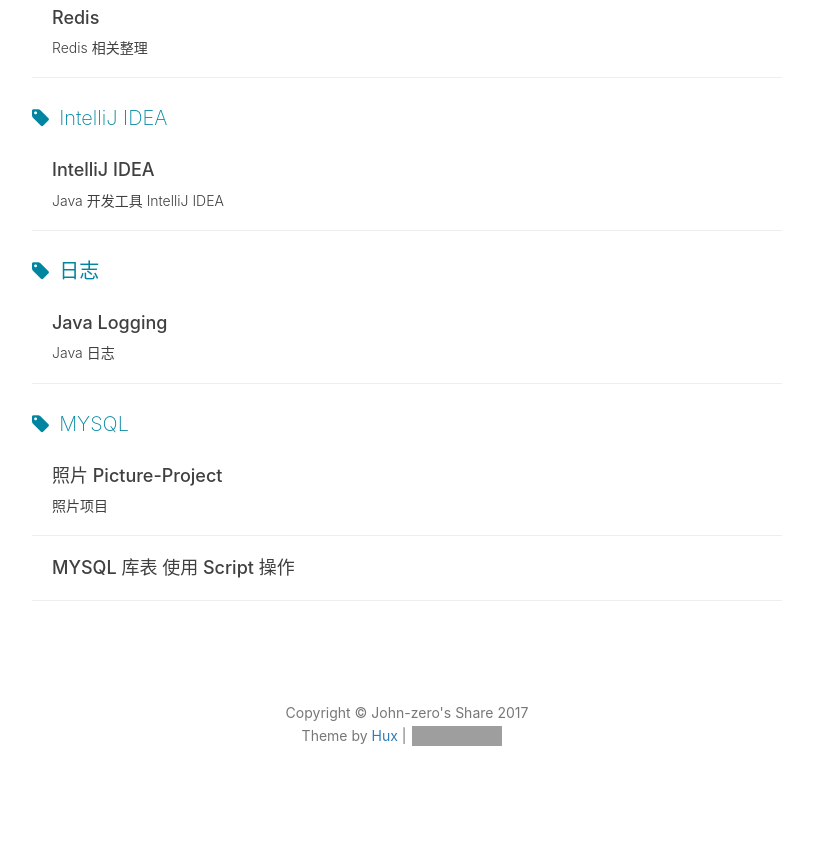
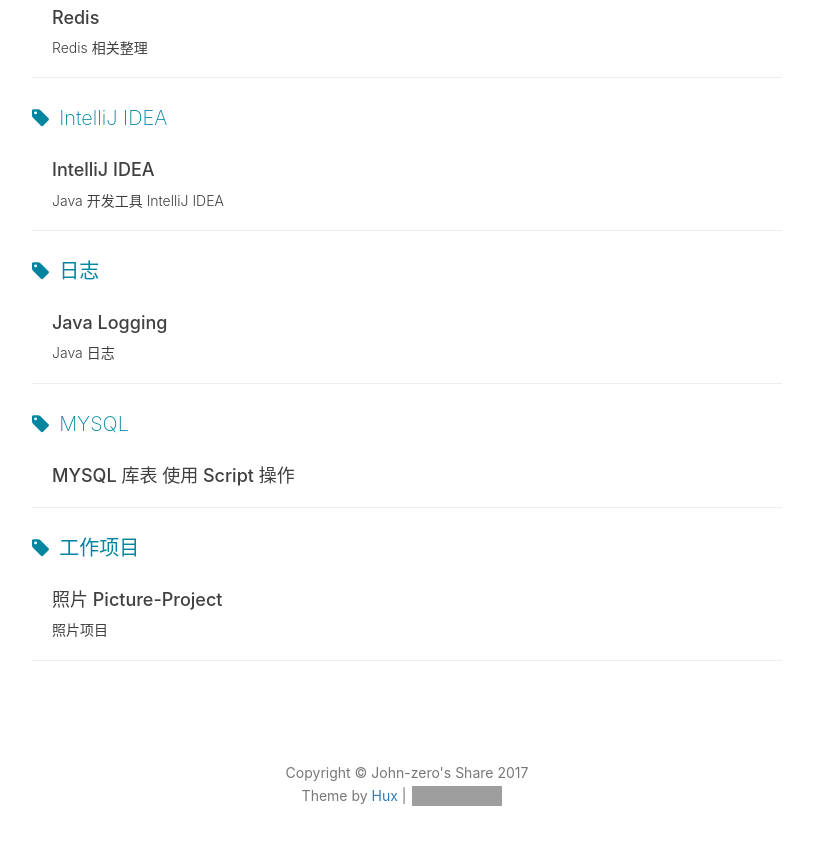
Before and after one commit to John-zero/John-zero.github.io, a Jekyll site: the page built from tags.html, in a window 1280 px wide and 900 px high, scrolled down 1188 px. Shown: the top 845 px of the window, without its empty margins (233-1046 px from the left). Built offline with Jekyll 4.4.1, drawn with Linux system fonts in a browser that asks for light colours; nearby versions of some CDN libraries; comment, search, counter and statistics services are not loaded; grey boxes are pictures that could not be loaded.

Commit message:
refresh project picture

```diff
--- a/_posts/2017-12-11-project-picture.markdown
+++ b/_posts/2017-12-11-project-picture.markdown
@@ -8,7 +8,7 @@
 catalog:      	true
 multilingual: 	false
 tags:
-    - MYSQL
+    - 工作项目
 ---
 
 
```
